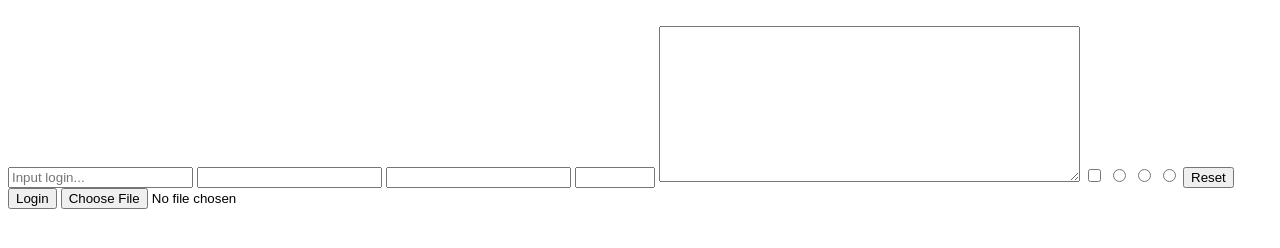
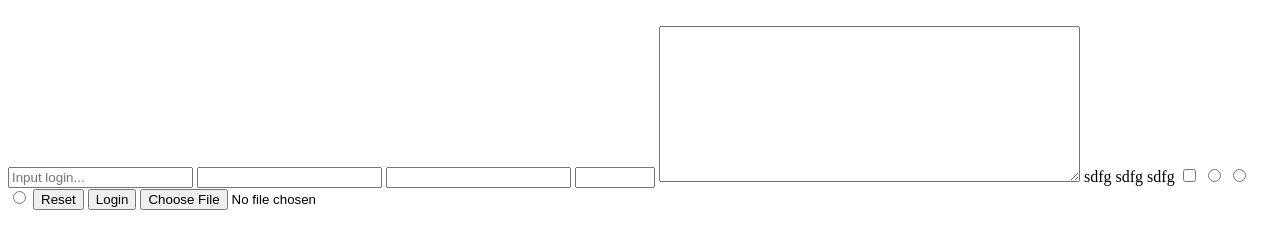
Before and after one commit to Toilon/git_start, a plain HTML site: page index.html in a window 1280 px wide. Drawn offline with Linux system fonts and the light colour scheme.

Commit message:
sdfg sdfg

```diff
--- a/index.html
+++ b/index.html
@@ -20,6 +20,7 @@
     <input type="number" max="100" min="0" step="0.1" >
     <textarea cols="50" rows="10"></textarea>
 
+    sdfg sdfg sdfg
     <!-- input type="checkbox" name="check[]" value="1" -->
     <input type="checkbox" name="check[]" value="2" >
     <input type="radio" name="t" value="1">
```
